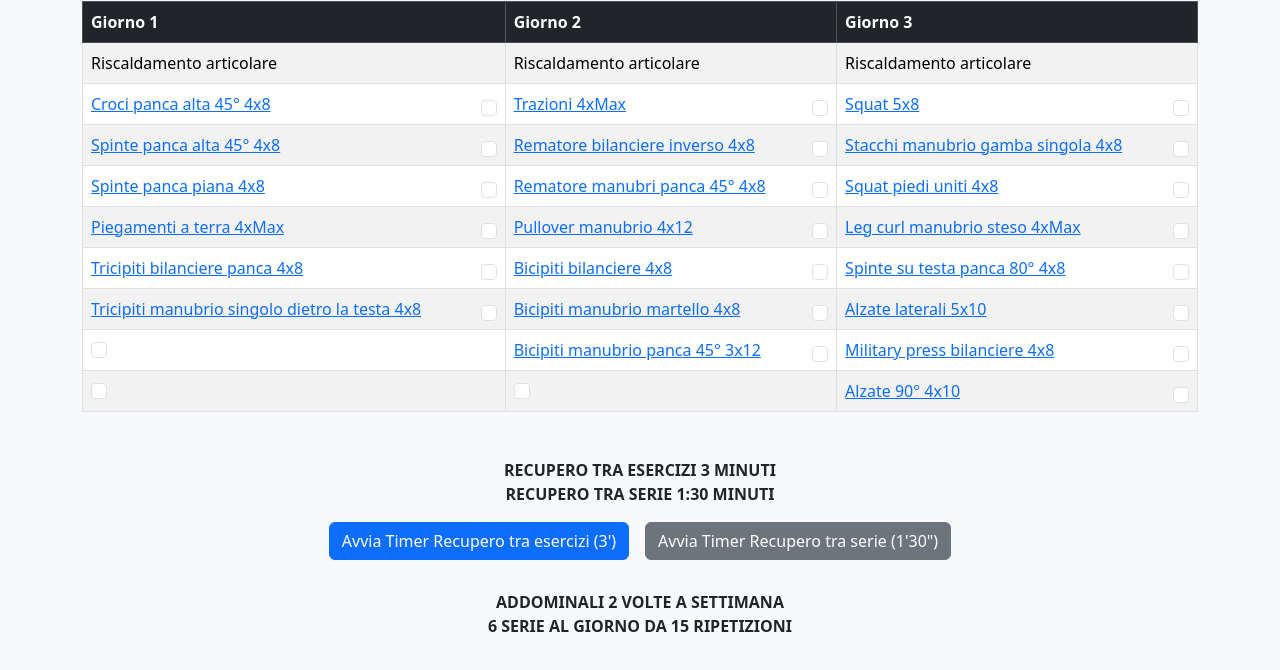
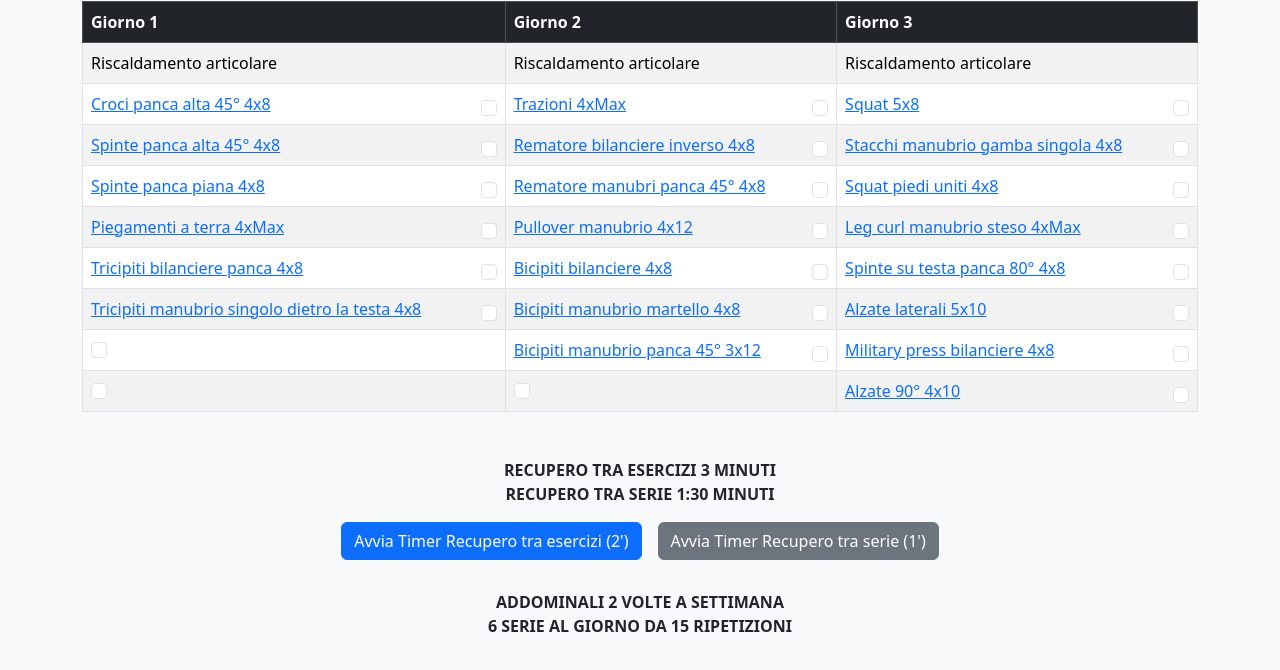
Before and after one commit to vincecatania88/allenamento, a plain HTML site: page index.html in a window 1280 px wide. Shown: the part 68-738 px from the top of the page. Drawn offline with nearby package versions, Linux system fonts and the light colour scheme.

Commit message:
Update tempo di recupero.html

```diff
--- a/index.html
+++ b/index.html
@@ -192,8 +192,8 @@
         <p>RECUPERO TRA ESERCIZI 3 MINUTI<br>RECUPERO TRA SERIE 1:30 MINUTI</p>
 
         <div class="d-flex justify-content-center gap-3">
-          <button class="btn btn-primary" onclick="startTimer(180)">Avvia Timer Recupero tra esercizi (3')</button>
-          <button class="btn btn-secondary" onclick="startTimer(90)">Avvia Timer Recupero tra serie (1'30")</button>
+          <button class="btn btn-primary" onclick="startTimer(180)">Avvia Timer Recupero tra esercizi (2')</button>
+          <button class="btn btn-secondary" onclick="startTimer(90)">Avvia Timer Recupero tra serie (1')</button>
         </div>
 
         <div id="timer-display" class="text-center mt-3" style="font-size: 1.5rem;"></div>
```
